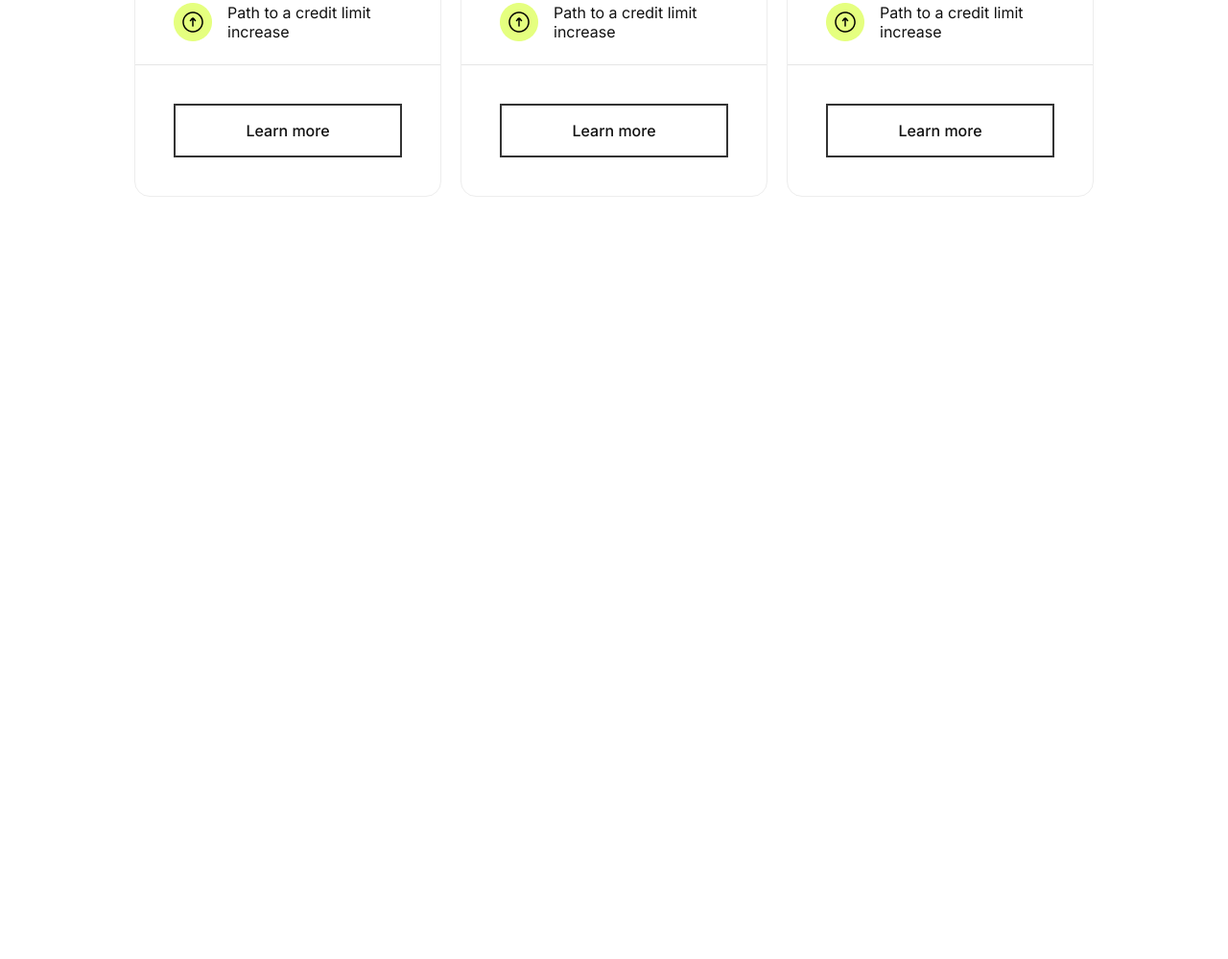
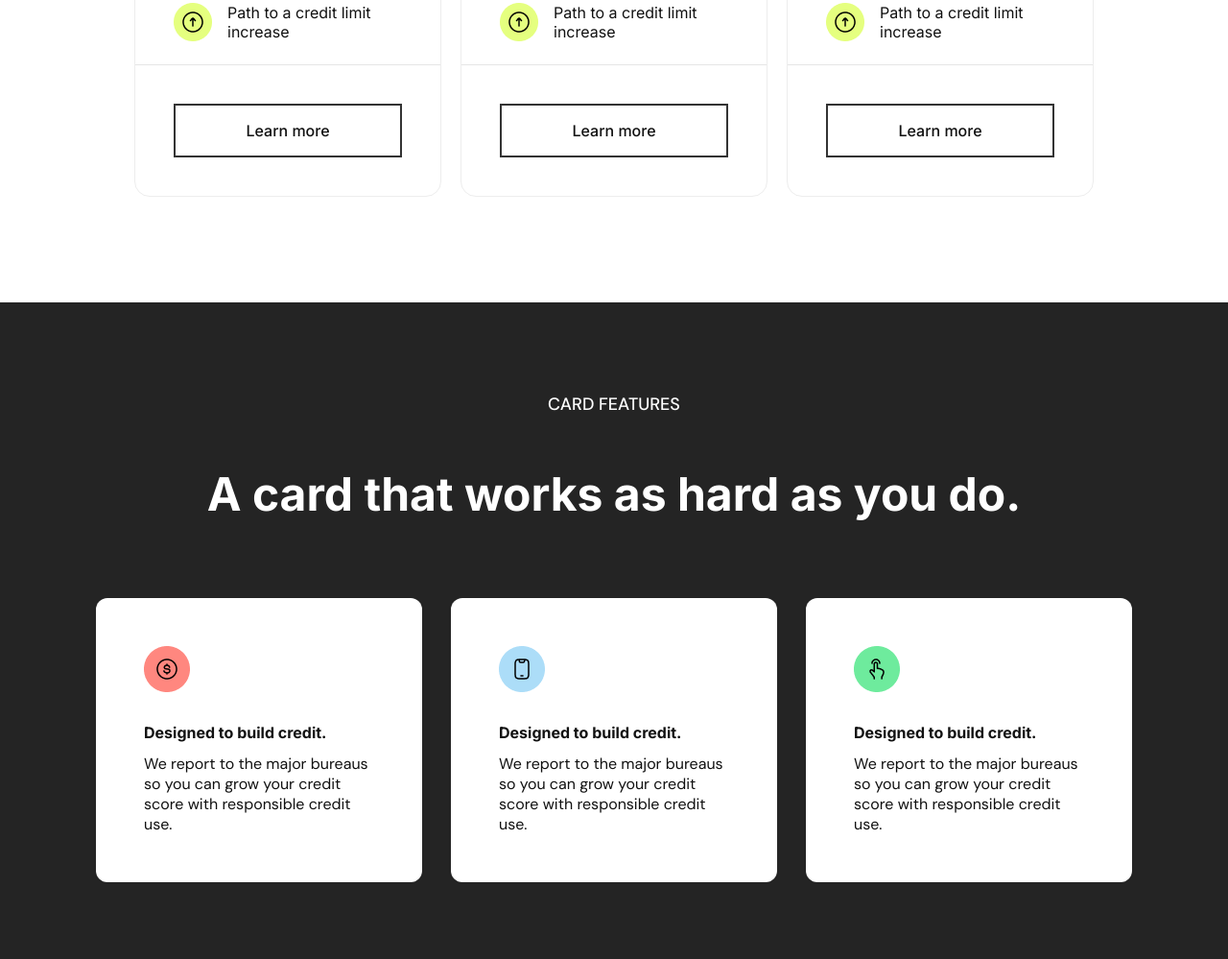
Before and after one commit to sammyloaded/Halal-Card, a plain HTML site: page index.html in a window 1280 px wide. Shown: the part 2759-3758 px from the top of the page at 96% size. Before the commit the page ends 3074 px from the top, so only its background shows below. Drawn offline with Linux system fonts and the light colour scheme.

Commit message:
Card Features

```diff
--- a/index.html
+++ b/index.html
@@ -255,5 +255,42 @@
         </div>
       </div>
     </section>
+
+    <!-- Card Features  -->
+    <section class="card-feat">
+      <div class="about-head cards2">
+        <p>Card Features</p>
+        <h1>A card that works as hard as you do.</h1>
+      </div>
+
+      <div class="cardfeat-grid">
+        <div class="cardfeat-card">
+          <img src="assets/cardfeat1.png" alt="card feat icon" />
+          <h4>Designed to build credit.</h4>
+          <p>
+            We report to the major bureaus so you can grow your credit score
+            with responsible credit use.
+          </p>
+        </div>
+        <div class="cardfeat-card">
+          <img src="assets/cardfeat2.png" alt="card feat icon" />
+          <h4>Designed to build credit.</h4>
+          <p>
+            We report to the major bureaus so you can grow your credit score
+            with responsible credit use.
+          </p>
+        </div>
+        <div class="cardfeat-card">
+          <img src="assets/cardfeat3.png" alt="card feat icon" />
+          <div class="card-inner">
+            <h4>Designed to build credit.</h4>
+            <p>
+              We report to the major bureaus so you can grow your credit score
+              with responsible credit use.
+            </p>
+          </div>
+        </div>
+      </div>
+    </section>
   </body>
 </html>
--- a/style.css
+++ b/style.css
@@ -294,3 +294,51 @@ p{
 }
 
 /* Card Features  */
+.card-feat{
+    background-color: #242424;
+}
+
+.cards2{
+    padding-top: 80px;
+}
+
+.cards2 p{
+    color: white;
+    padding: 40px;
+    font-size: 18px;
+    line-height: 28px;
+    padding-top: 12px;
+
+}
+
+.cards2 h1{
+    color: white;
+}
+
+.cardfeat-grid{
+    display: grid;
+    grid-template-columns: repeat(3, 1fr);
+    padding: 80px 100px;
+    gap: 30px;
+}
+
+.cardfeat-card{
+    padding: 50px 50px;
+    background-color: white;
+    border-radius: 12px;
+
+    /* max-width: 400px;
+   */
+}
+
+.cardfeat-card h4{
+    padding-top: 28px;
+}
+
+.cardfeat-card p{
+    padding-top: 12px;
+}
+
+.card-inner{
+    width: 100%;
+}
```
Also changed, not shown: assets/cardfeat1.png (added), assets/cardfeat2.png (added), assets/cardfeat3.png (added).
